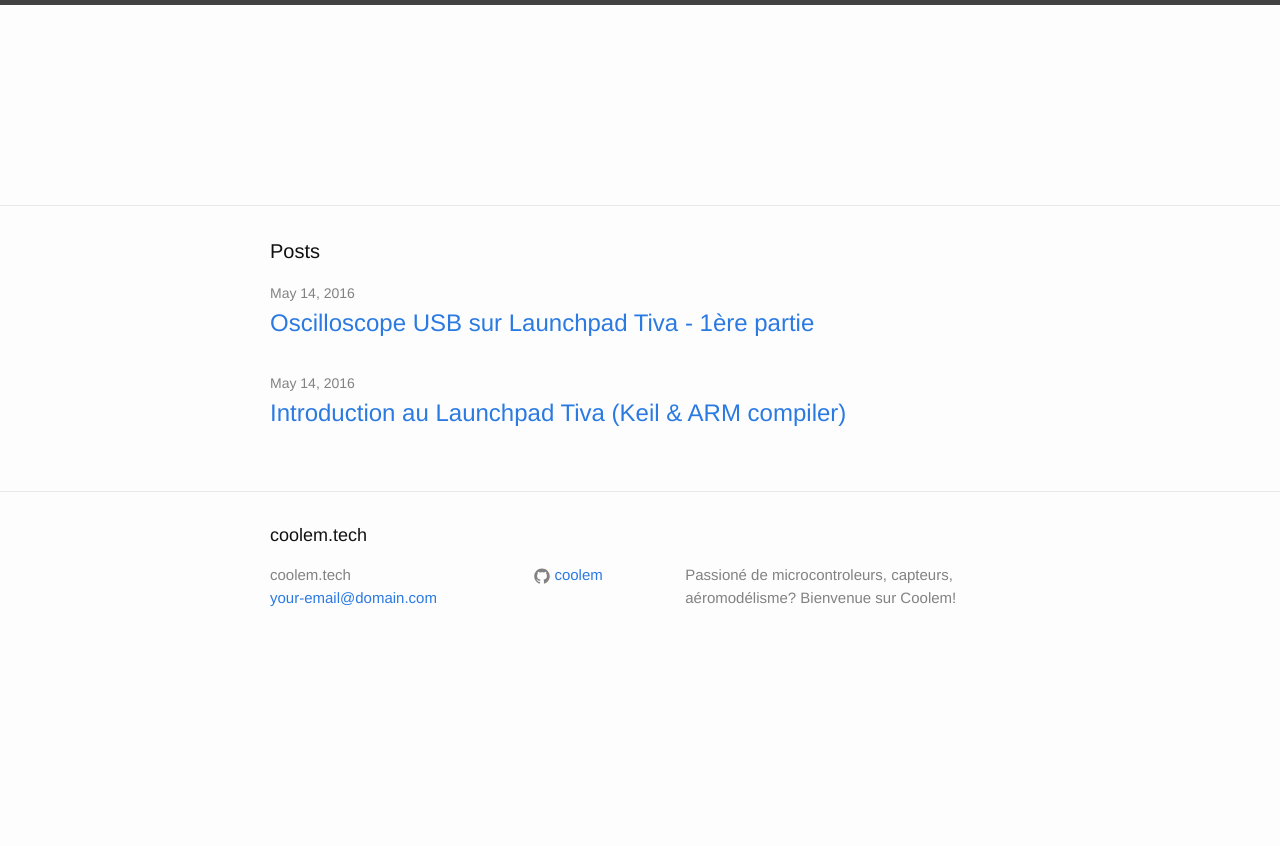
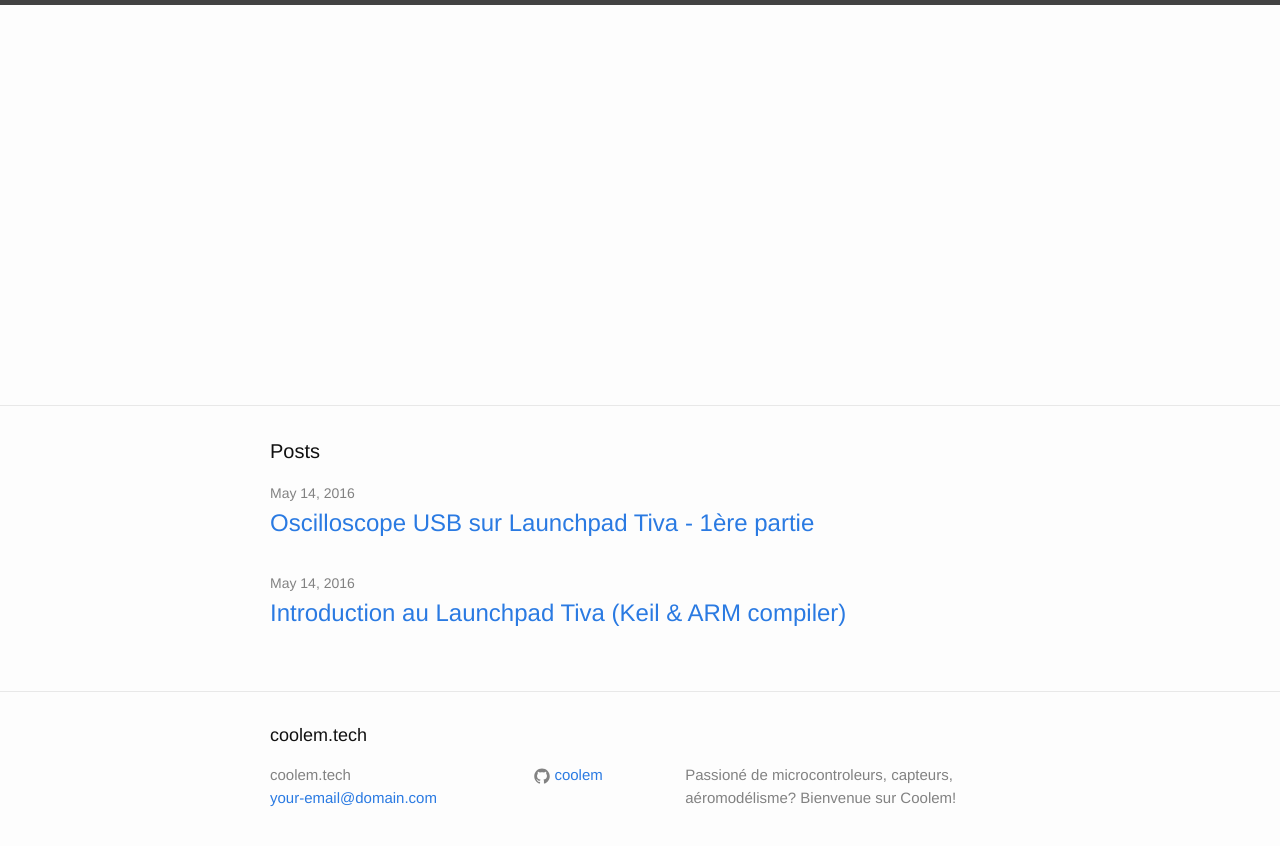
Before and after one commit to coolem/coolem.github.io, a Jekyll site: the page built from index.html, in a window 1280 px wide. Shown: the top 846 px of the page. Built offline with Jekyll 4.4.1, drawn with Linux system fonts in a browser that asks for light colours.

Commit message:
Update header.html

```diff
--- a/_includes/header.html
+++ b/_includes/header.html
@@ -1,4 +1,4 @@
-<header class="site-header" style="height:200px">
+<header class="site-header" style="height:400px">
 
   <div class="wrapper">
 
```
